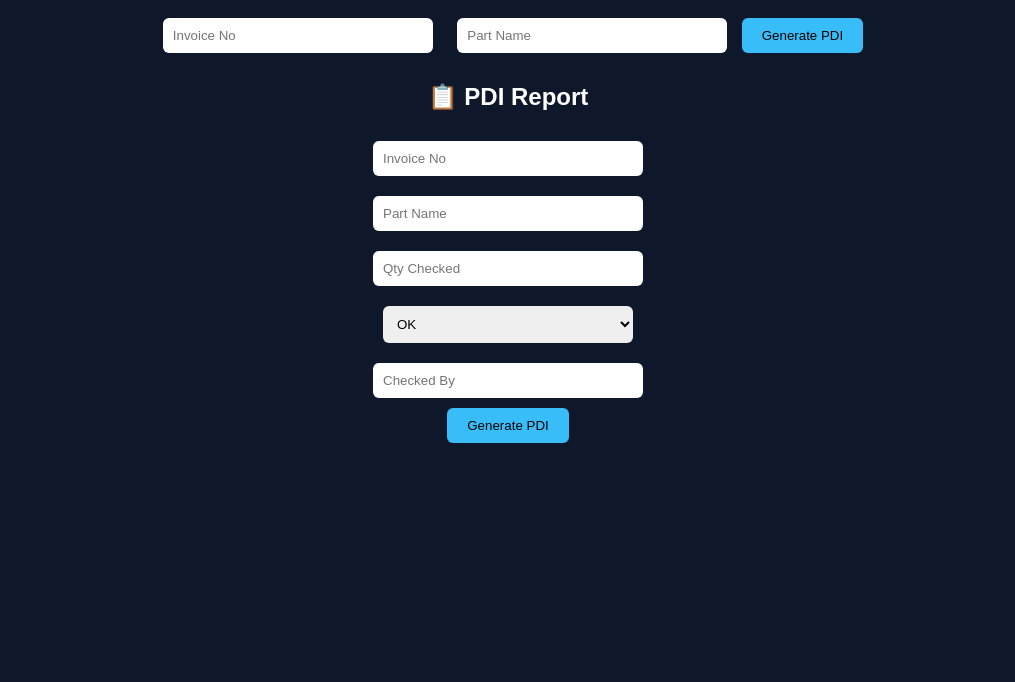
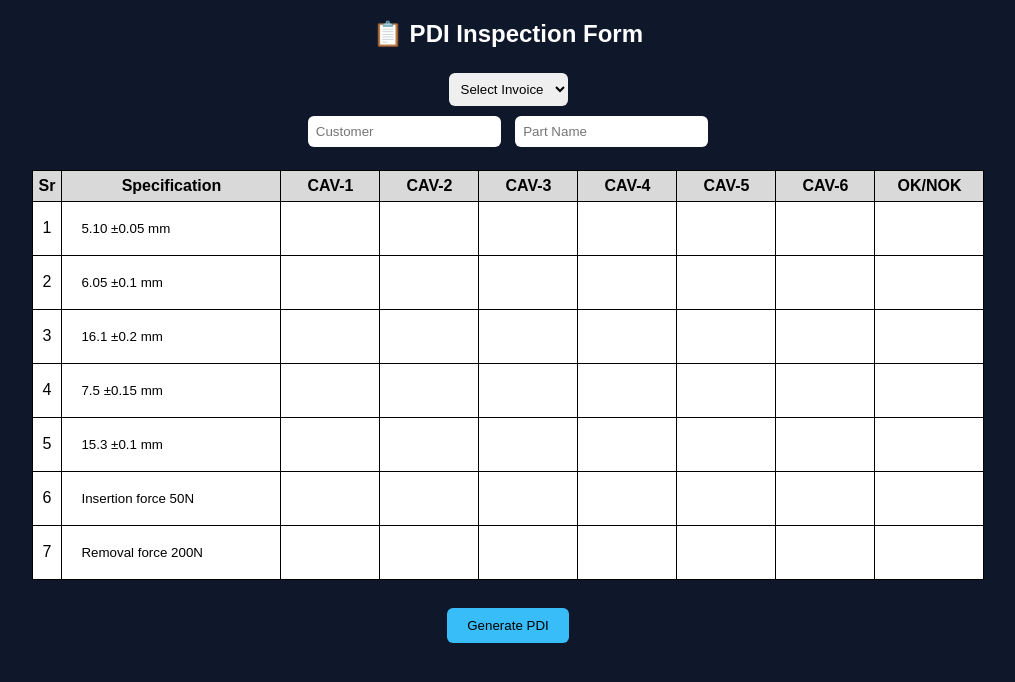
Before and after one commit to ashuu481/erp-system, a Flask app: page /pdi in a window 1280 px wide. Shown: the top 682 px of the page, without its empty margins (132-1147 px from the left). Run offline with Flask 3, Linux system fonts and the light colour scheme.

Commit message:
updated pdi feature

```diff
--- a/app.py
+++ b/app.py
@@ -1,9 +1,11 @@
-from datetime import datetime
+from datetime import date, datetime
 import os
 
 from flask import Flask, render_template, request, redirect, send_from_directory, session, send_file
 import pandas as pd
 import io
+
+from sqlalchemy import values
 def get_next_invoice_no():
     import os
     import pandas as pd
@@ -32,46 +34,31 @@ FILE = "parts.xlsx.xlsm"
 
 @app.route('/pdi')
 def pdi():
-    return render_template("pdi.html")
-@app.route('/generate_pdi', methods=['POST'])
-def generate_pdi():
-    import pdfkit
-    import os
-    from datetime import datetime
-    from flask import render_template, request, send_from_directory
+    import pandas as pd
 
-    invoice_no = request.form['invoice_no']
-    part = request.form['part']
+    try:
+        df = pd.read_excel("invoices.xlsx")
 
-    rows = [
-        {"spec":"Dimension 14.8 ±0.20mm","inst":"PP/DVC"},
-        {"spec":"Dimension 14.30 +0.20/-0.1 mm","inst":"PP/DVC"},
-        {"spec":"Dimension 17.80 ±0.20mm","inst":"PP/DVC"},
-        {"spec":"Dimension 13.50 ±0.30mm","inst":"PP/DVC"},
-        {"spec":"Part Weight 3 ±0.5gm","inst":"WM"},
-        {"spec":"Insertion force to Anchor 50N Max","inst":"UTM"},
-        {"spec":"Removal force from Anchor 200N Min","inst":"UTM"}
+        # 🔥 DEBUG PRINT (IMPORTANT)
+        print(df.columns)
+
+        invoices = df.to_dict(orient="records")
+
+    except Exception as e:
+        print("ERROR:", e)
+        invoices = []
+
+    specs = [
+        "5.10 ±0.05 mm",
+        "6.05 ±0.1 mm",
+        "16.1 ±0.2 mm",
+        "7.5 ±0.15 mm",
+        "15.3 ±0.1 mm",
+        "Insertion force 50N",
+        "Removal force 200N"
     ]
 
-    html = render_template(
-        "pdi_template.html",
-        invoice_no=invoice_no,
-        part=part,
-        date=datetime.now().strftime("%d-%m-%Y"),
-        rows=rows
-    )
-
-    os.makedirs("static/pdi", exist_ok=True)
-
-    file_path = f"static/pdi/PDI-{invoice_no}.pdf"
-
-    config = pdfkit.configuration(
-        wkhtmltopdf=r"C:\Program Files\wkhtmltopdf\bin\wkhtmltopdf.exe"
-    )
-
-    pdfkit.from_string(html, file_path, configuration=config)
-
-    return send_from_directory("static/pdi", f"PDI-{invoice_no}.pdf", as_attachment=True)
+    return render_template("pdi.html", invoices=invoices, specs=specs)
 
 @app.route('/generate_pdi', methods=['POST'])
 def generate_pdi():
@@ -79,9 +66,30 @@ def generate_pdi():
     import os
     from datetime import datetime
     from flask import render_template, request, send_from_directory
-
     invoice_no = request.form['invoice_no']
     part = request.form['part']
+
+    # 🔥 ADD HERE
+    values = []
+    for i in range(7):
+        row = []
+        for j in range(6):
+            row.append(request.form.get(f"val{i}_{j}", ""))
+        ok = request.form.get(f"ok{i}", "")
+        values.append({"vals": row, "ok": ok})
+
+
+    aesthetic = [
+    "Colour - Granite Black",
+    "Free from flashes",
+    "Free from short shot",
+    "Free from sink mark",
+    "Free from glass/flow mark",
+    "Free from shine patch mark",
+    "Free from scratches & damage",
+    "No missing red sticker",
+    "Packaging & labeling"
+]
 
     # 🔥 DATA (same as your Excel)
     rows = [
@@ -95,13 +103,14 @@ def generate_pdi():
     ]
 
     html = render_template(
-        "pdi_template.html",
-        invoice_no=invoice_no,
-        part=part,
-        date=datetime.now().strftime("%d-%m-%Y"),
-        rows=rows
-    )
-
+    "pdi_template.html",
+    invoice_no=invoice_no,
+    part=part,
+    date=date,
+    rows=rows,
+    aesthetic=aesthetic,
+    values=values   # 🔥 ADD THIS LINE
+)
     # 🔥 CREATE FOLDER
     os.makedirs("static/pdi", exist_ok=True)
 
--- a/templates/pdi.html
+++ b/templates/pdi.html
@@ -2,49 +2,127 @@
 <html>
 <head>
 <title>PDI Form</title>
-<form method="POST" action="/generate_pdi">
-    <input name="invoice_no" placeholder="Invoice No" required>
-    <input name="part" placeholder="Part Name" required>
-    <button type="submit">Generate PDI</button>
-</form>
+
 <style>
-body { font-family: Arial; background:#0f172a; color:white; text-align:center; }
+body {
+    font-family: Arial;
+    background: #0f172a;
+    color: white;
+    text-align: center;
+}
+
+h2 {
+    margin-top: 20px;
+}
+
 input, select {
-    padding:10px;
-    margin:10px;
-    width:250px;
-    border-radius:6px;
-    border:none;
+    padding: 8px;
+    margin: 5px;
+    border-radius: 6px;
+    border: none;
 }
+
+table {
+    margin: auto;
+    border-collapse: collapse;
+    background: white;
+    color: black;
+}
+
+th, td {
+    border: 1px solid black;
+    padding: 6px;
+    text-align: center;
+}
+
+th {
+    background: #d9d9d9;
+}
+
 button {
-    padding:10px 20px;
-    background:#38bdf8;
-    border:none;
-    border-radius:6px;
+    padding: 10px 20px;
+    background: #38bdf8;
+    border: none;
+    border-radius: 6px;
+    margin-top: 10px;
 }
 </style>
 
 </head>
+
 <body>
 
-<h2>📋 PDI Report</h2>
+<h2>📋 PDI Inspection Form</h2>
 
 <form method="POST" action="/generate_pdi">
 
-<input name="invoice_no" placeholder="Invoice No" required><br>
-<input name="part" placeholder="Part Name" required><br>
-<input name="qty" type="number" placeholder="Qty Checked" required><br>
+<!-- 🔥 Invoice Dropdown -->
+<select name="invoice_no" id="invoice" onchange="fillData()" required>
+    <option value="">Select Invoice</option>
+    {% for inv in invoices %}
+    <option value="{{inv['Invoice No']}}"
+        data-customer="{{inv['Customer']}}"
+        data-part="{{inv.get('Part','')}}">
+        {{inv['Invoice No']}}
+    </option>
+    {% endfor %}
+</select>
 
-<select name="status">
-    <option>OK</option>
-    <option>Not OK</option>
-</select><br>
+<br>
 
-<input name="checked_by" placeholder="Checked By" required><br>
+<input name="customer" id="customer" placeholder="Customer" readonly>
+<input name="part" id="part" placeholder="Part Name" required>
+
+<br><br>
+
+<!-- 🔥 DIMENSION TABLE -->
+<table>
+<tr>
+<th>Sr</th>
+<th>Specification</th>
+<th>CAV-1</th>
+<th>CAV-2</th>
+<th>CAV-3</th>
+<th>CAV-4</th>
+<th>CAV-5</th>
+<th>CAV-6</th>
+<th>OK/NOK</th>
+</tr>
+
+{% for i in range(7) %}
+<tr>
+<td>{{i+1}}</td>
+
+<td>
+<input name="spec{{i}}" value="{{ specs[i] }}" readonly style="width:180px">
+</td>
+
+{% for j in range(6) %}
+<td><input name="val{{i}}_{{j}}" style="width:60px"></td>
+{% endfor %}
+
+<td><input name="ok{{i}}" style="width:70px"></td>
+
+</tr>
+{% endfor %}
+
+</table>
+
+<br>
 
 <button type="submit">Generate PDI</button>
 
 </form>
 
+<!-- 🔥 AUTO FILL SCRIPT -->
+<script>
+function fillData(){
+    let option = document.getElementById("invoice").selectedOptions[0];
+
+    document.getElementById("customer").value = option.dataset.customer || "";
+    document.getElementById("part").value = option.dataset.part || "";
+}
+</script>
+
 </body>
 </html>
```
Also changed, not shown: templates/pdi_template.html (+41 -3 lines), 2 other files.
